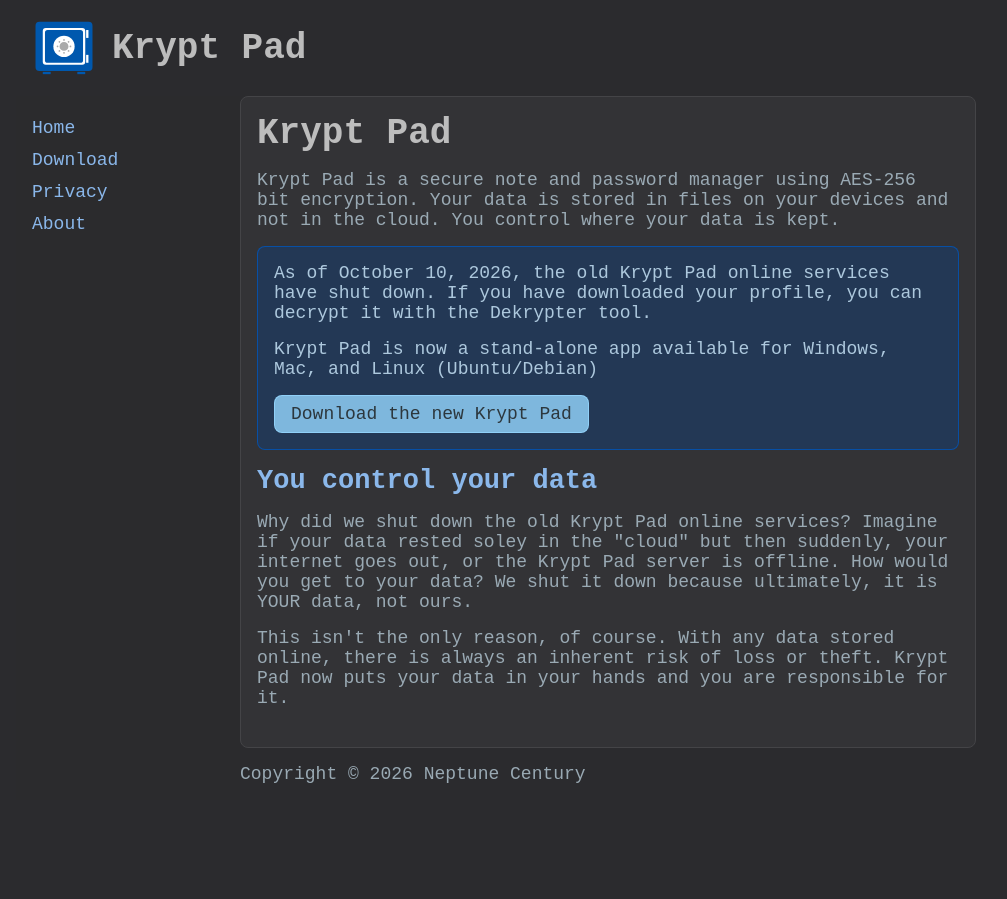
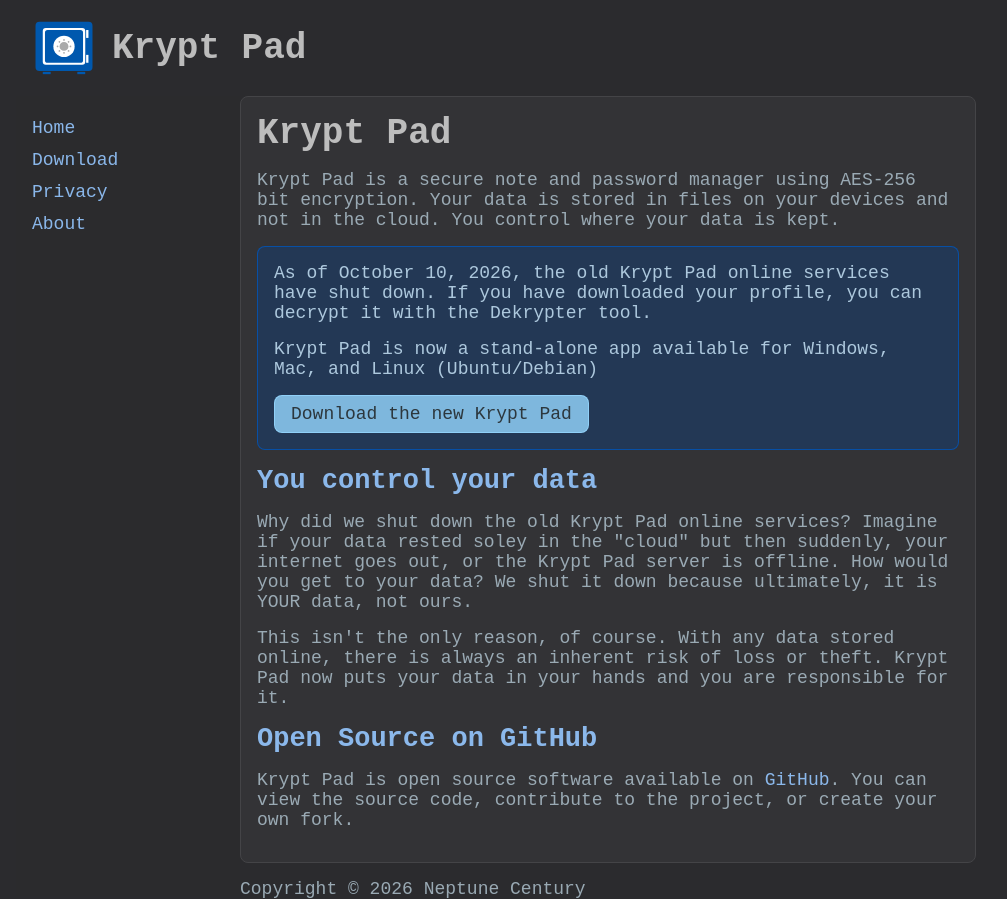
Before and after one commit to KryptPad/krypt-pad-website, a Vue app: page / in a window 1280 px wide. Shown: the whole page, without its empty margins (144-1151 px from the left). Before the commit the page ends 800 px from the top, so only its background shows below. Built offline with nearby package versions, Linux system fonts and the light colour scheme.

Commit message:
site update

```diff
--- a/src/routes/HomeView.vue
+++ b/src/routes/HomeView.vue
@@ -33,6 +33,11 @@
         inherent risk of loss or theft. Krypt Pad now puts your data in your hands and you are
         responsible for it.
     </p>
+
+    <h2>Open Source on GitHub</h2>
+    <p>
+        Krypt Pad is open source software available on <a href="https://github.com/KryptPad/krypt-pad" target="_blank">GitHub</a>. You can view the source code, contribute to the project, or create your own fork.
+    </p>
 </template>
 
 <script setup lang="ts"></script>
```
Also changed, not shown: 1 other file (tests, documents, lock files or other folders).
